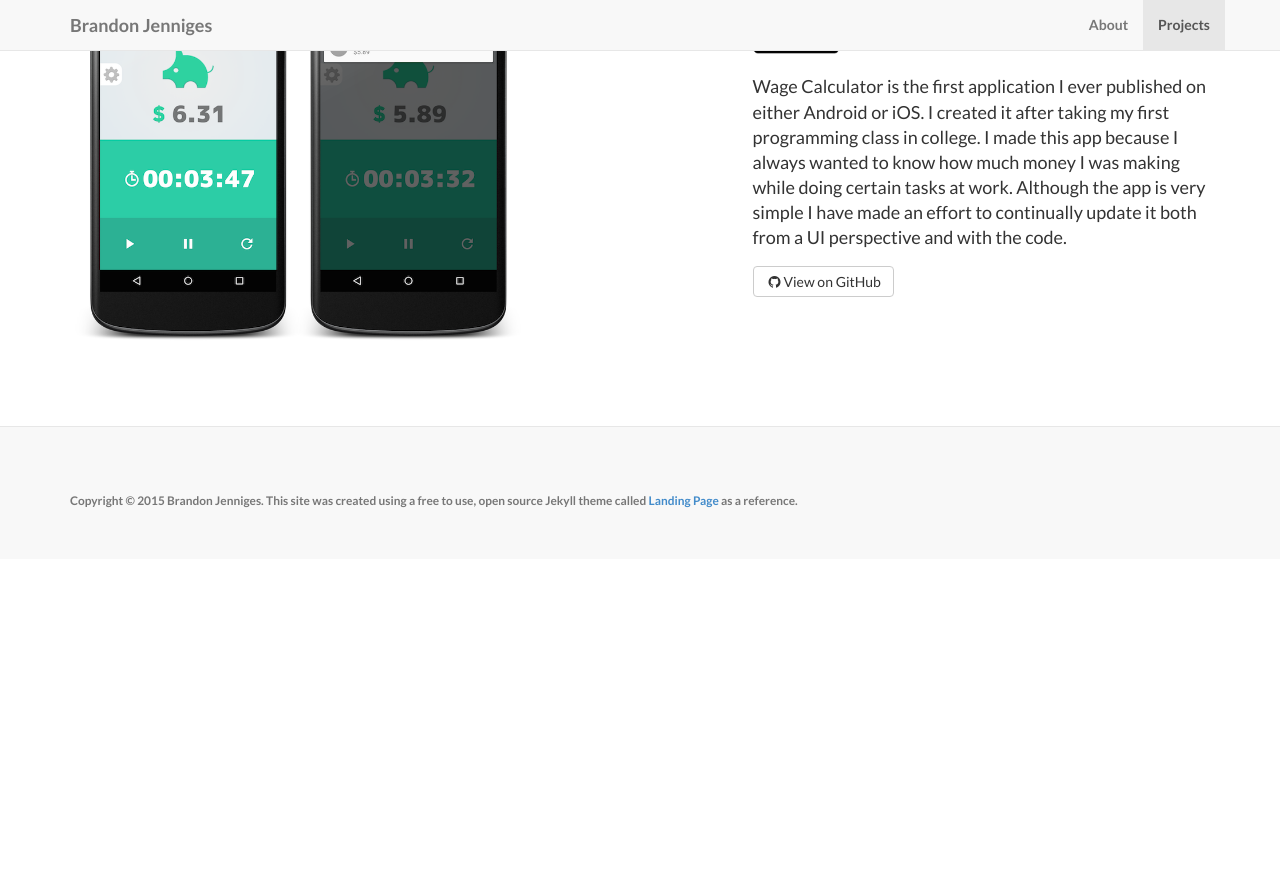
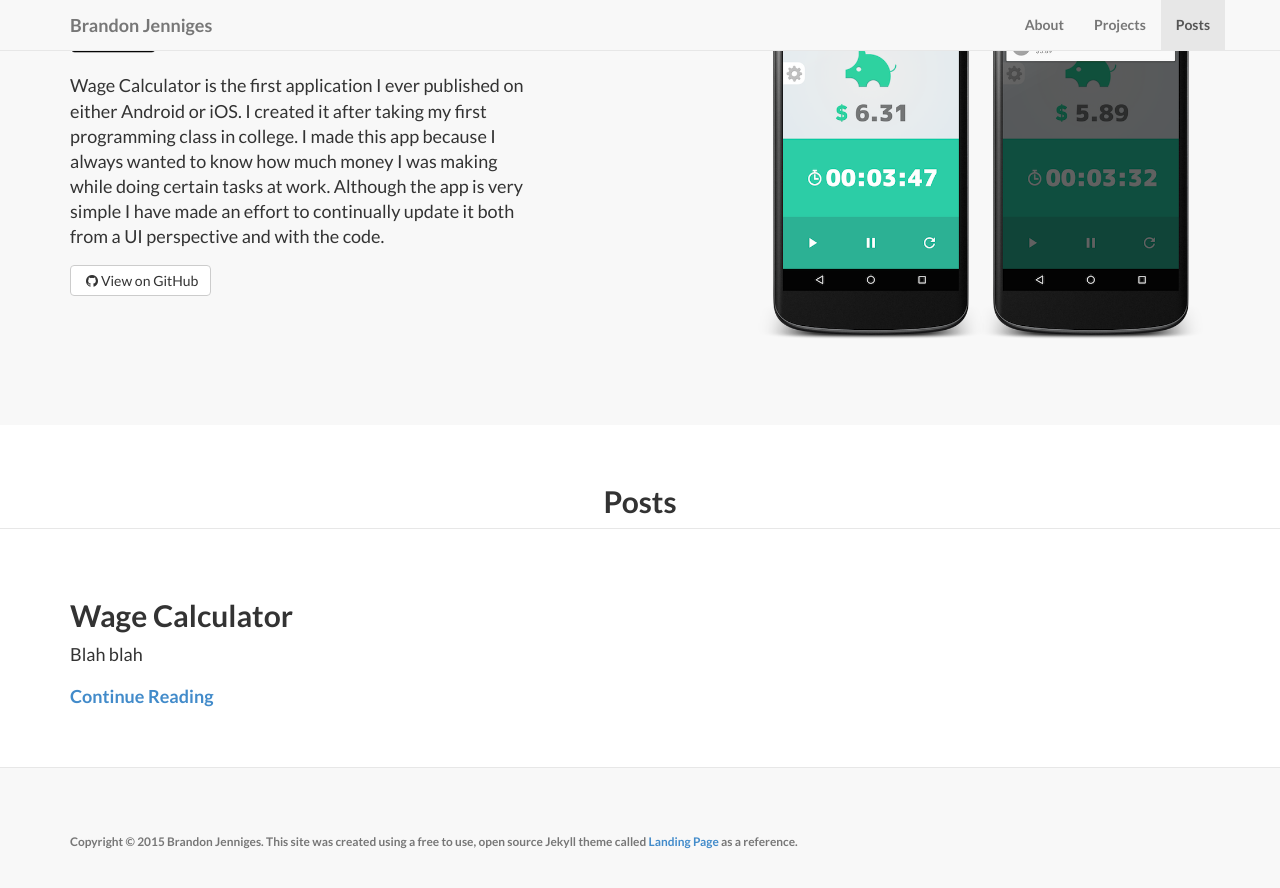
Before and after one commit to brandonjenniges/steveholt55.github.io, a Jekyll site: the page built from index.html, in a window 1280 px wide and 900 px high, scrolled down 2340 px. Shown: the top 888 px of the window. Built offline with Jekyll 4.4.1, drawn with Linux system fonts in a browser that asks for light colours; before the commit the page ends 2899 px from its top, so only the background shows below that.

Commit message:
Start of adding blog support

```diff
--- a/_includes/header.html
+++ b/_includes/header.html
@@ -19,6 +19,9 @@
                 </li>
                 <li>
                     <a class="page-scroll" href="#projects">Projects</a>
+                </li>
+                <li>
+                <a class="page-scroll" href="#posts">Posts</a>
                 </li>
             </ul>
         </div>
--- a/_includes/posts_grid.html
+++ b/_includes/posts_grid.html
@@ -1,4 +1,13 @@
-<section id="services">
+<section id="posts">
+
+    <div class="container content-section text-center">
+        <div class="col-lg-8 col-lg-offset-2">
+        <br/><br/>
+            <h2>Posts</h2>
+        </div>
+    </div>
+
+    <div class="clearfix"></div>
 <!-- Page Content -->
 {% for post in site.posts reversed %}
   {% capture thecycle %}{% cycle 'odd', 'even' %}{% endcapture %}
@@ -8,14 +17,12 @@
         <div class="container">
 
             <div class="row">
-                <div class="col-lg-5 col-sm-6">
-                    <hr class="section-heading-spacer">
-                    <div class="clearfix"></div>
+                <div class="col-lg-5">
                     <h2 class="section-heading">{{ post.title }}</h2>
-                    <div class="lead">{{ post.content }}</div>
-                </div>
-                <div class="col-lg-5 col-lg-offset-2 col-sm-6">
-                    <img class="img-responsive" src="img/services/{{ post.img }}" alt="">
+                    <div class="lead">{{ post.summary }}</div>
+                    <a href="{{ post.url | | prepend: site.baseurl }}" class="portfolio-link">
+                        <h4>Continue Reading</h4>
+                    </a>
                 </div>
             </div>
 
@@ -31,14 +38,12 @@
         <div class="container">
 
             <div class="row">
-                <div class="col-lg-5 col-lg-offset-1 col-sm-push-6  col-sm-6">
-                    <hr class="section-heading-spacer">
-                    <div class="clearfix"></div>
+                <div class="col-lg-5">
                     <h2 class="section-heading">{{ post.title }}</h2>
-                    <div class="lead">{{ post.content }}</div>
-                </div>
-                <div class="col-lg-5 col-sm-pull-6  col-sm-6">
-                  <img class="img-responsive" src="img/services/{{ post.img }}" alt="">
+                    <div class="lead">{{ post.summary }}</div>
+                    <a href="{{ post.url | | prepend: site.baseurl }}" class="portfolio-link">
+                        <h4>Continue Reading</h4>
+                    </a>
                 </div>
             </div>
 
--- a/_includes/projects_grid.html
+++ b/_includes/projects_grid.html
@@ -1,4 +1,5 @@
 <section id="projects">
+
 <!-- Page Content -->
 {% for project in site.projects %}
   {% capture thecycle %}{% cycle 'odd', 'even' %}{% endcapture %}
--- a/_layouts/default.html
+++ b/_layouts/default.html
@@ -5,6 +5,7 @@
 		{% include header.html %}
 		{% include about.html %}
 		{% include projects_grid.html %}
+		{% include posts_grid.html %}
 		{% include footer.html %}
 		{% include js.html %}
 	</body>
```
Also changed, not shown: _layouts/post.html (added, +10 -0 lines), _posts/2015-11-20-How-To.markdown (added, +10 -0 lines).
